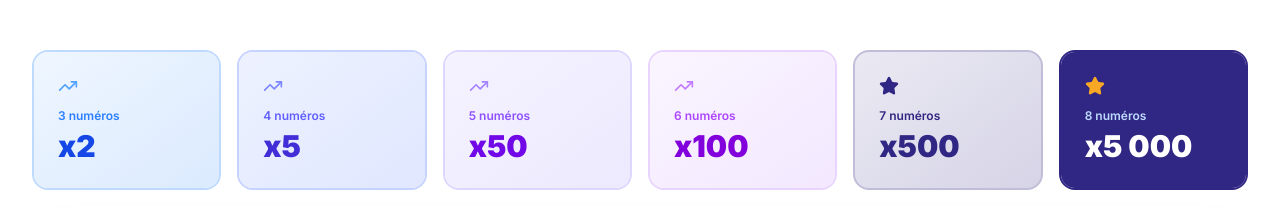
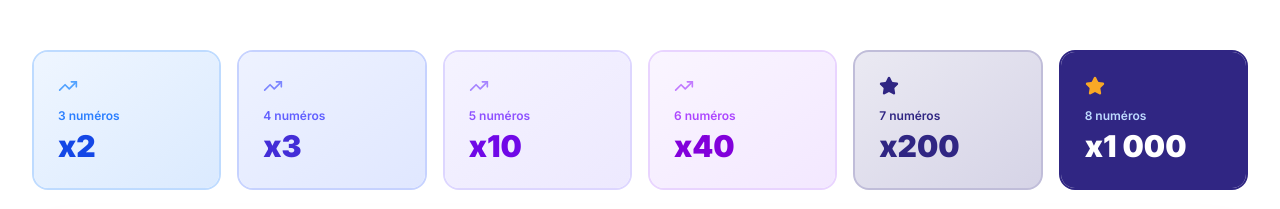
Before and after one commit to CodeSage25/Loto-9-Expresso-landing-page, a Next.js app: page / in a window 1280 px wide. Shown: the part 1645-1854 px from the top of the page. Built offline with nearby package versions, Linux system fonts and the light colour scheme.

Commit message:
fix gainTable

```diff
--- a/components/GainsTable.tsx
+++ b/components/GainsTable.tsx
@@ -19,7 +19,7 @@ const regularGains = [
   },
   {
     numbers: 4,
-    multiplier: "x5",
+    multiplier: "x3",
     level: 2,
     color: "from-indigo-50 to-indigo-100",
     textColor: "text-indigo-700",
@@ -29,7 +29,7 @@ const regularGains = [
   },
   {
     numbers: 5,
-    multiplier: "x50",
+    multiplier: "x10",
     level: 3,
     color: "from-violet-50 to-violet-100",
     textColor: "text-violet-700",
@@ -39,7 +39,7 @@ const regularGains = [
   },
   {
     numbers: 6,
-    multiplier: "x100",
+    multiplier: "x40",
     level: 4,
     color: "from-purple-50 to-purple-100",
     textColor: "text-purple-700",
@@ -49,7 +49,7 @@ const regularGains = [
   },
   {
     numbers: 7,
-    multiplier: "x500",
+    multiplier: "x200",
     level: 5,
     color: "from-primary/10 to-primary/20",
     textColor: "text-primary",
@@ -59,7 +59,7 @@ const regularGains = [
   },
   {
     numbers: 8,
-    multiplier: "x5 000",
+    multiplier: "x1 000",
     level: 6,
     color: "from-primary to-primary-light",
     textColor: "text-white",
```
